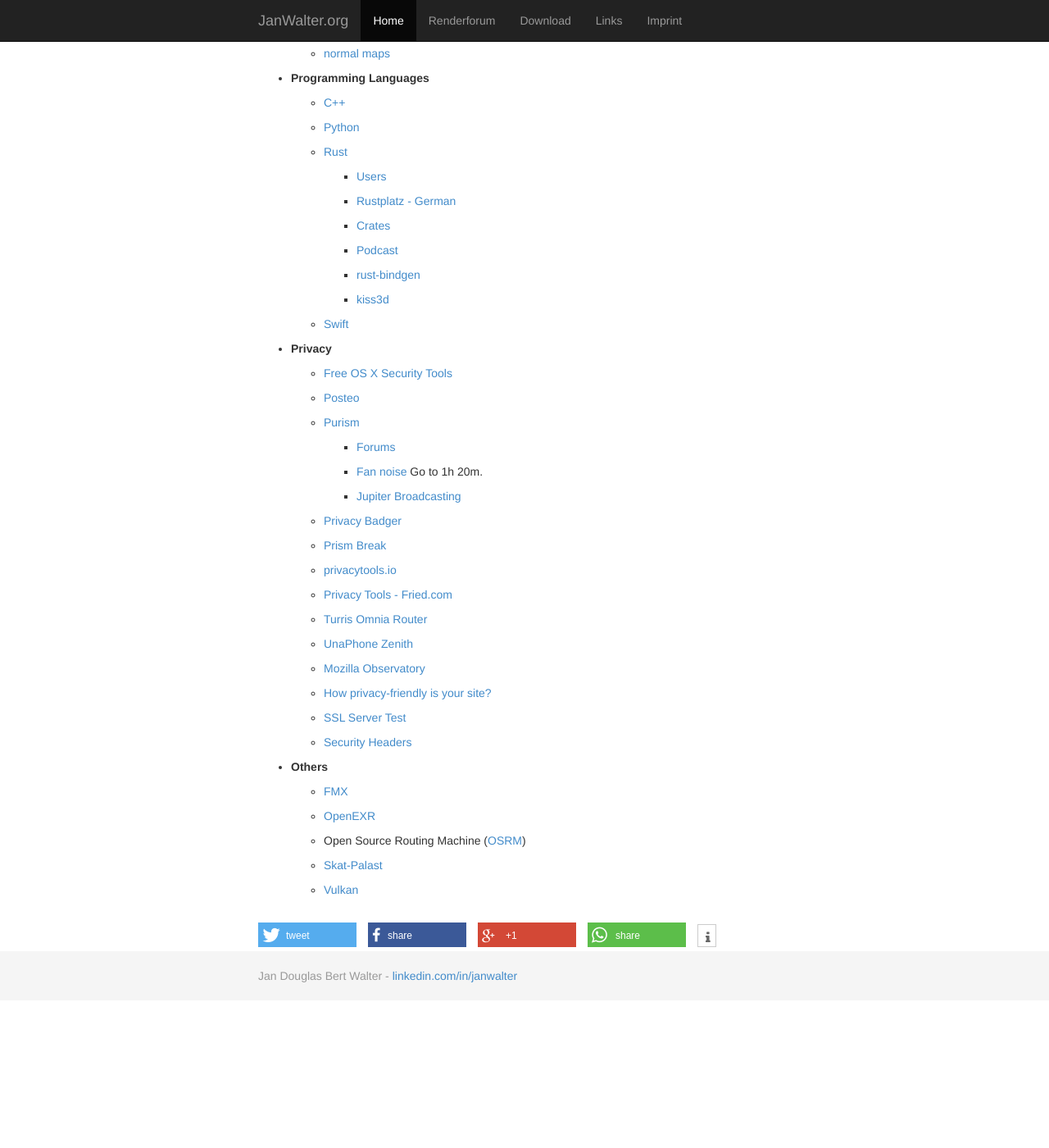
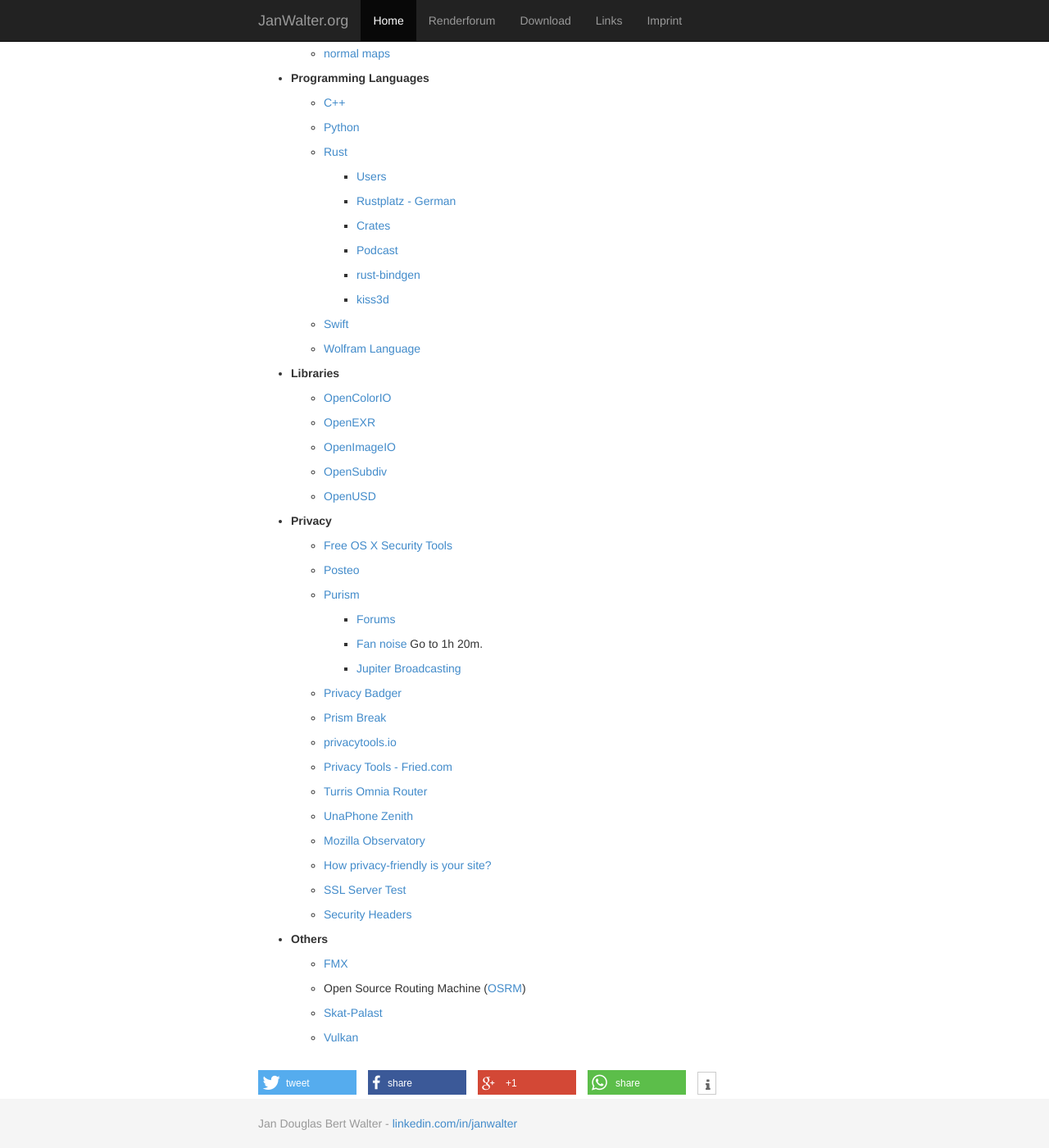
Before and after one commit to wahn/jan_walter_org, a Jekyll site: the page built from links/index.md, in a window 1280 px wide and 1400 px high, scrolled down 2145 px. Shown: the whole window at 82% size. Built offline with Jekyll 4.4.1, drawn with Linux system fonts in a browser that asks for light colours; Markdown is read by kramdown in place of the engine named in the settings; before the commit the page ends 3365 px from its top, so only the background shows below that.

Commit message:
Add link for open source libraries.

```diff
--- a/links/index.md
+++ b/links/index.md
@@ -175,6 +175,20 @@
 
     - [Swift](https://swift.org)
 
+    - [Wolfram Language](https://www.wolfram.com/language/elementary-introduction)
+
+* __Libraries__
+
+    - [OpenColorIO](http://opencolorio.org)
+
+    - [OpenEXR](http://www.openexr.org)
+
+    - [OpenImageIO](http://www.openimageio.org)
+
+    - [OpenSubdiv](http://graphics.pixar.com/opensubdiv/docs/intro.html)
+
+    - [OpenUSD](http://openusd.org)
+
 * __Privacy__
 
     - [Free OS X Security Tools](https://objective-see.com/products.html)
```
Also changed, not shown: other parts of links/index.md (+0 -2 lines).
